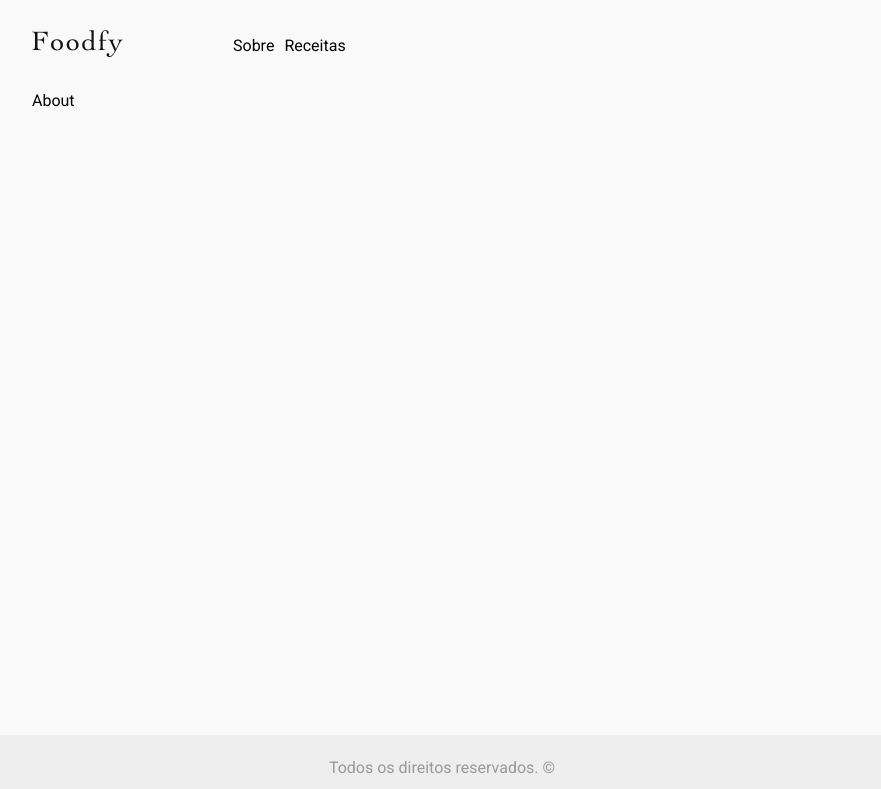
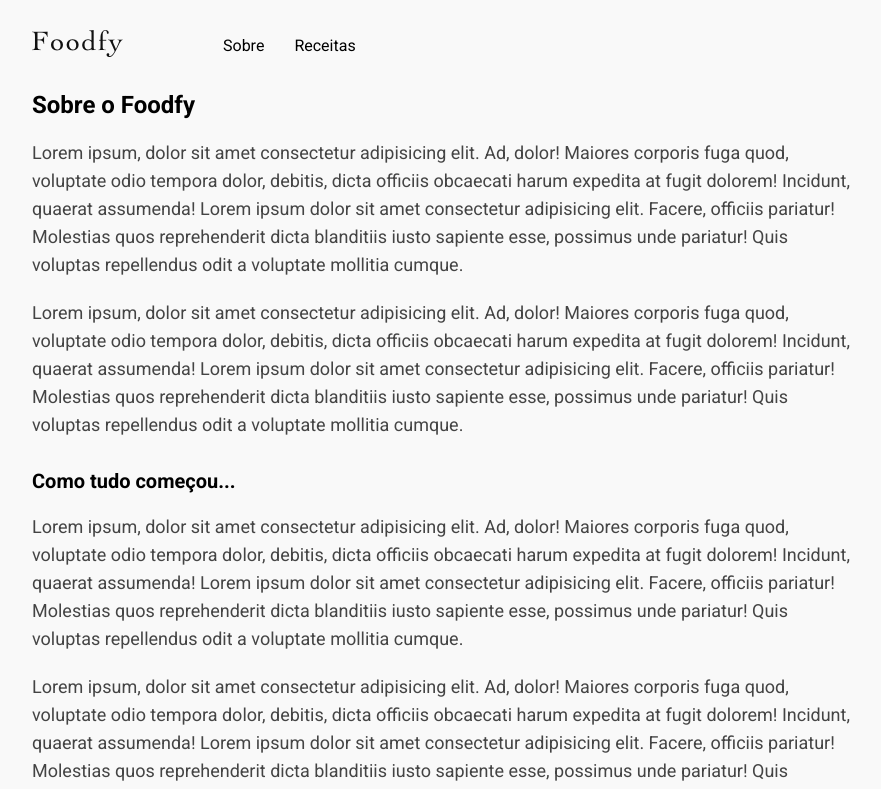
Before and after one commit to leoorlandin/React-Foodfy, a React (Create React App) app: page /about in a window 1280 px wide. Shown: the top 789 px of the page, without its empty margins (198-1079 px from the left). Built offline with nearby package versions, Linux system fonts and the light colour scheme.

Commit message:
page about created and styled

```diff
--- /dev/null
+++ b/src/components/RecipeList/index.js
@@ -0,0 +1,15 @@
+import React from 'react';
+
+const RecipeList = () => {
+  return (
+    <div className="recipe-container">
+      <h1>Mais acessadas</h1>
+
+      <div className="recipes-list">
+
+      </div>
+    </div>
+  );
+};
+
+export default RecipeList;
--- a/src/pages/about/index.js
+++ b/src/pages/about/index.js
@@ -2,8 +2,27 @@ import React from 'react';
 
 const About = () => {
   return (
-    <div>
-      <p>About</p>
+    <div className="about-texts">
+
+      <div className="description-paragraph">
+        <h1>Sobre o Foodfy</h1>
+        <p>Lorem ipsum, dolor sit amet consectetur adipisicing elit. Ad, dolor! Maiores corporis fuga quod, voluptate odio tempora dolor, debitis, dicta officiis obcaecati harum expedita at fugit dolorem! Incidunt, quaerat assumenda! Lorem ipsum dolor sit amet consectetur adipisicing elit. Facere, officiis pariatur! Molestias quos reprehenderit dicta blanditiis iusto sapiente esse, possimus unde pariatur! Quis voluptas repellendus odit a voluptate mollitia cumque.</p>
+
+        <p>Lorem ipsum, dolor sit amet consectetur adipisicing elit. Ad, dolor! Maiores corporis fuga quod, voluptate odio tempora dolor, debitis, dicta officiis obcaecati harum expedita at fugit dolorem! Incidunt, quaerat assumenda! Lorem ipsum dolor sit amet consectetur adipisicing elit. Facere, officiis pariatur! Molestias quos reprehenderit dicta blanditiis iusto sapiente esse, possimus unde pariatur! Quis voluptas repellendus odit a voluptate mollitia cumque.</p>
+      </div>
+
+      <div className="description-paragraph">
+        <h2>Como tudo começou...</h2>
+        <p>Lorem ipsum, dolor sit amet consectetur adipisicing elit. Ad, dolor! Maiores corporis fuga quod, voluptate odio tempora dolor, debitis, dicta officiis obcaecati harum expedita at fugit dolorem! Incidunt, quaerat assumenda! Lorem ipsum dolor sit amet consectetur adipisicing elit. Facere, officiis pariatur! Molestias quos reprehenderit dicta blanditiis iusto sapiente esse, possimus unde pariatur! Quis voluptas repellendus odit a voluptate mollitia cumque.</p>
+
+        <p>Lorem ipsum, dolor sit amet consectetur adipisicing elit. Ad, dolor! Maiores corporis fuga quod, voluptate odio tempora dolor, debitis, dicta officiis obcaecati harum expedita at fugit dolorem! Incidunt, quaerat assumenda! Lorem ipsum dolor sit amet consectetur adipisicing elit. Facere, officiis pariatur! Molestias quos reprehenderit dicta blanditiis iusto sapiente esse, possimus unde pariatur! Quis voluptas repellendus odit a voluptate mollitia cumque.</p>
+      </div>
+
+      <div className="description-paragraph">
+        <h2>Nossas receitas</h2>
+        <p>Lorem ipsum, dolor sit amet consectetur adipisicing elit. Ad, dolor! Maiores corporis fuga quod, voluptate odio tempora dolor, debitis, dicta officiis obcaecati harum expedita at fugit dolorem! Incidunt, quaerat assumenda! Lorem ipsum dolor sit amet consectetur adipisicing elit. Facere, officiis pariatur! Molestias quos reprehenderit dicta blanditiis iusto sapiente esse, possimus unde pariatur! Quis voluptas repellendus odit a voluptate mollitia cumque.</p>
+      </div>
+
     </div>
   );
 }
--- a/src/pages/home/index.js
+++ b/src/pages/home/index.js
@@ -1,11 +1,13 @@
 import React from 'react';
-import Presentation from '../../components/presentation/index'
+import Presentation from '../../components/Presentation'
+import RecipeList from '../../components/RecipeList'
 
 
 const Home = () => {
   return (
     <div>
       <Presentation />
+      <RecipeList />
     </div>
   );
 }
--- a/src/styles/index.css
+++ b/src/styles/index.css
@@ -13,6 +13,9 @@
 
 body {
   background-color: #f9f9f9;
+  position: relative;
+  min-height: 100vh;
+  padding-bottom: 74px;
 }
 
 .header{
@@ -31,7 +34,10 @@ body {
   font-size: 16px;
   color: black;
   align-self: center;
-  margin-left: 10px;
+}
+
+.links a:last-child {
+  margin-left: 30px;
 }
 
 .links a:hover {
@@ -74,3 +80,22 @@ body {
   align-self: flex-end;
   margin-right: 100px;
 }
+
+
+/* ABOUT */
+
+.about-texts h1 {
+  font-size: 24px;
+}
+
+.about-texts h2 {
+  font-size: 20px;
+  margin-top: 30px;
+}
+
+.description-paragraph p{
+  color: #444444;
+  font-size: 18px;
+  line-height: 28px;
+  margin-top: 20px;
+}
```
